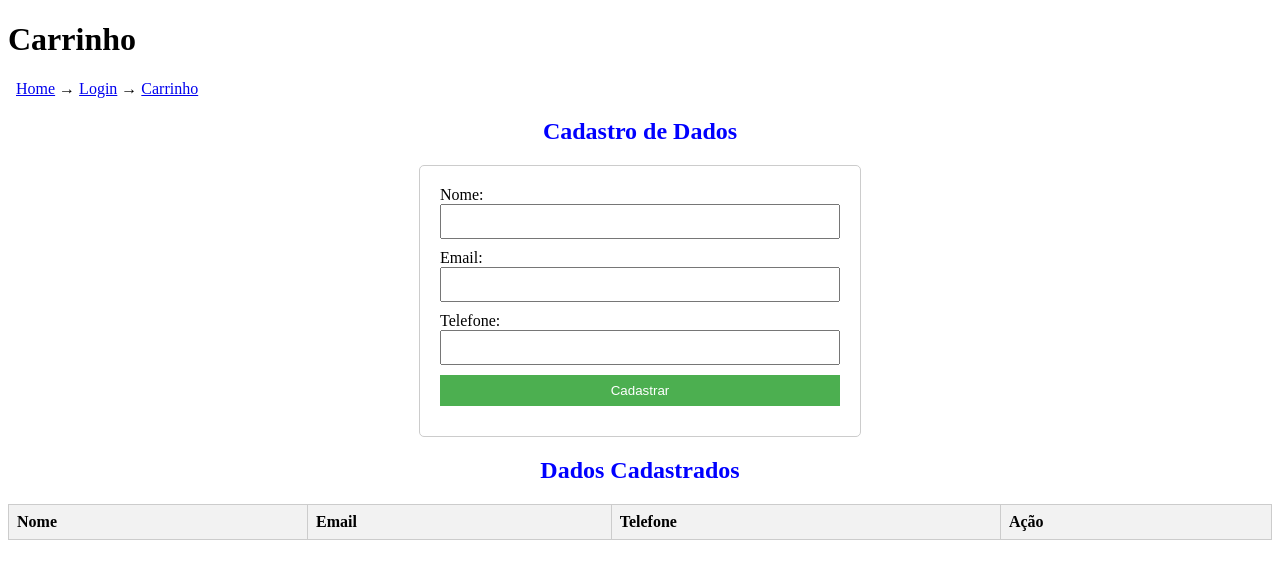
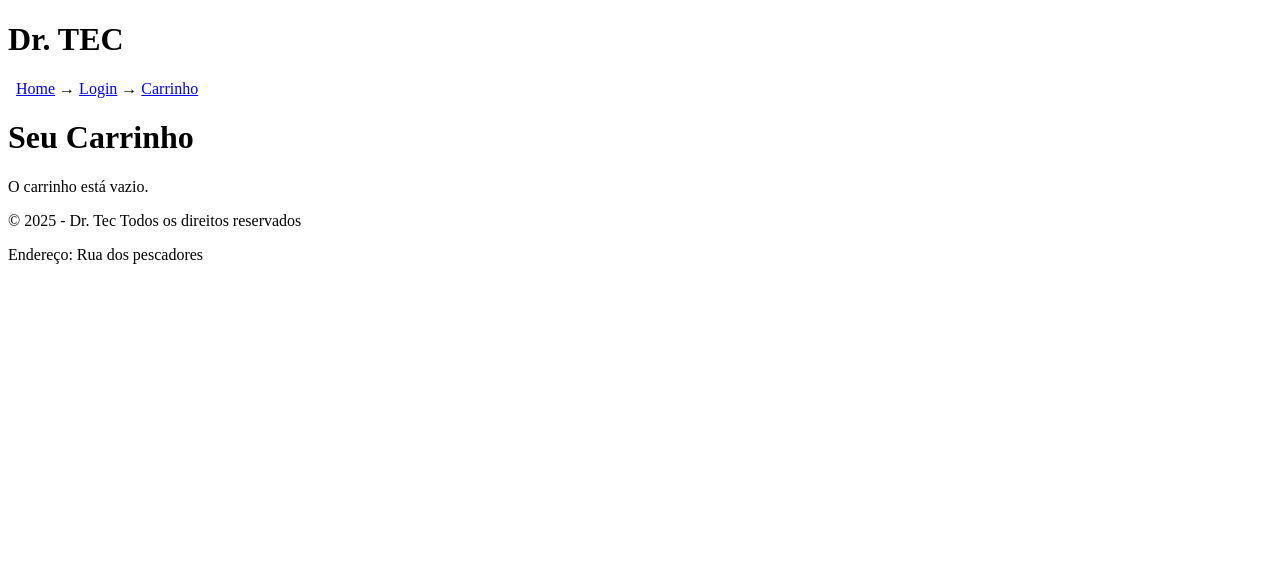
Before and after one commit to gleidsonnq/projetophp, a PHP site: page /carrinho.php in a window 1280 px wide. Shown: the top 579 px of the page. Run offline with PHP 8.4, Linux system fonts and the light colour scheme; lists and menus that the app fills with data are empty.

Commit message:
inclusaoPhp

```diff
--- a/carrinho.php
+++ b/carrinho.php
@@ -1,95 +1,35 @@
-<!DOCTYPE html>
-    <html lang="pt-br">
-    <head>
-        <meta charset="UTF-8">
-        <meta name="viewport" content="width=device-width, initial-scale=1.0">
-        <title>Cadastro de Dados</title>
-        <!estilização da página>
-        <link rel="stylesheet" type="text/css" href="style.css" media="screen"/>
-    </head>
-    <body>
-         <header>
-            <h1>Carrinho</h1>
-            <nav aria-label="Breadcrumb" class="breadcrumb">
-                <ul>
-                    <li><a href="index.php">Home</a></li>
-                    <li><a href="login.php">Login</a></li>
-                    <li><a href="carrinho.php">Carrinho</a></li>
-                </ul>
-            </nav>
-        </header>
-        <h2>Cadastro de Dados</h2>
-        <form method="post">
-            <label for="nome">Nome:</label>
-            <input type="text" id="nome" name="nome" required><br>
-            <label for="email">Email:</label>
-            <input type="email" id="email" name="email" required><br>
-            <label for="telefone">Telefone:</label>
-            <input type="tel" id="telefone" name="telefone"><br>
-            <button type="submit" name="submit">Cadastrar</button>
-        </form>
+<?php
+session_start();
+include('includes/conexao.php');
+if (!isset($_SESSION['carrinho'])) {
+    $_SESSION['carrinho'] = [];
+}
+if (isset($_GET['remover'])) {
+    $id = (int)$_GET['remover'];
+    $_SESSION['carrinho'] = array_filter($_SESSION['carrinho'], fn($i) => $i != $id);
+}
+$carrinho = $_SESSION['carrinho'];
+$ids = implode(',', $carrinho);
+$result = empty($carrinho) ? [] : $conn->query("SELECT * FROM produtos WHERE id IN ($ids)");
+?>
 
-        <h2>Dados Cadastrados</h2>
-        <table>
-            <thead>
-                <tr>
-                    <th>Nome</th>
-                    <th>Email</th>
-                    <th>Telefone</th>
-                    <th>Ação</th>
-                </tr>
-            </thead>
-            <tbody>
-                <?php
-                    // Verifica se o formulário foi submetido
-                    if (isset($_POST['submit'])) {
-                        $nome = htmlspecialchars($_POST['nome']);
-                        $email = htmlspecialchars($_POST['email']);
-                        $telefone = htmlspecialchars($_POST['telefone']);
-                        // Verifica se todos os campos foram preenchidos
-                        if (!empty($nome) && !empty($email)) {
-                            // Abre ou cria o arquivo para escrita
-                            $file = fopen('dados.txt', 'a');
-                            // Escreve os dados no arquivo
-                            fwrite($file, "$nome;$email;$telefone\n");
-                            // Fecha o arquivo
-                            fclose($file);
-                        }
-                    }
-                    // Função para ler e exibir os dados do arquivo
-                    function exibirDados() {
-                        $file = fopen('dados.txt', 'r');
-                        if ($file) {
-                            while (($line = fgets($file)) !== false) {
-                                $dados = explode(';', trim($line));
-                                echo "<tr>";
-                                echo "<td>{$dados[0]}</td>";
-                                echo "<td>{$dados[1]}</td>";
-                                echo "<td>{$dados[2]}</td>";
-                                echo "<td><form method='post'><input type='hidden' name='line'
-                                value='{$line}'><button type='submit'
-                                name='delete'>Apagar</button></form></td>";
-                                echo "</tr>";
-                            }
-                            fclose($file);
-                        }
-                    }
-                    // Verifica se há ação de apagar
-                    if (isset($_POST['delete'])) {
-                        $line_to_delete = $_POST['line'];
-                        $file = file('dados.txt');
-                        $fileToDelete = fopen('dados.txt', 'w');
-                        foreach($file as $line){
-                            if(trim($line) != trim($line_to_delete)){
-                                fwrite($fileToDelete, $line);
-                            }
-                        }
-                        fclose($fileToDelete);
-                    }
-                    // Chama a função para exibir os dados
-                    exibirDados();
-                ?>
-            </tbody>
-        </table>
-    </body>
-</html>
+<?php include('header.php')?>
+
+    <main>
+        <h1>Seu Carrinho</h1>
+        <?php if (empty($carrinho)): ?>
+            <p>O carrinho está vazio.</p>
+        <?php else: ?>
+            <ul>
+            <?php while ($row = $result->fetch_assoc()): ?>
+                <li>
+                    <?php echo $row['nome']; ?> - R$ <?php echo $row['preco']; ?>
+                    <a href="carrinho.php?remover=<?php echo $row['id']; ?>">Remover</a>
+                </li>
+            <?php endwhile; ?>
+            </ul>
+            <a href="finalizar.php">Finalizar Compra</a>
+        <?php endif; ?>
+    </main>
+
+<?php include('footer.php')?>
--- /dev/null
+++ b/footer.php
@@ -0,0 +1,8 @@
+
+        <footer>
+             &copy; 2025 - Dr. Tec Todos os direitos reservados
+             <p>Endereço: Rua dos pescadores</p>
+        </footer>
+    </body>
+
+</html>
--- /dev/null
+++ b/header.php
@@ -0,0 +1,19 @@
+<!DOCTYPE html>
+    <html lang="pt-br">
+    <head>
+        <meta charset="UTF-8">
+        <meta name="viewport" content="witdh=device-width, initial-scale=1.0">
+        <title> Dr Tec</title>
+        <link rel="stylesheet" type="text/css" href="style.css" media="screen"/>
+    </head>
+    <body>
+        <header>
+            <h1>Dr. TEC</h1>
+            <nav aria-label="Breadcrumb" class="breadcrumb">
+                <ul>
+                    <li><a href="index.php">Home</a></li>
+                    <li><a href="login.php">Login</a></li>
+                    <li><a href="carrinho.php">Carrinho</a></li>
+                </ul>
+            </nav>
+        </header>
--- /dev/null
+++ b/includes/conexao.php
@@ -0,0 +1,10 @@
+<?php
+    $host = "localhost";
+    $user = "root";
+    $pass = "";
+    $db = "drtec";
+    $conn = new mysqli($host, $user, $pass, $db);
+    if ($conn->connect_error) {
+        die("Erro: " . $conn->connect_error);
+    }
+?>
--- a/style.css
+++ b/style.css
@@ -45,6 +45,7 @@ h2{
     text-align: center;
 }
 h3{
+    color: pink;
     padding: 5px;
     border-radius: 10px;
     text-align: justify;
@@ -66,3 +67,13 @@ h3{
   margin: 0 .25rem;
   content: "→";
 }
+
+.login{
+    padding: 10px;
+    margin: 50px;
+    background-color: aliceblue;
+}
+.login button{
+    color: black;
+    background-color: red;
+}
```
Also changed, not shown: cadastro_produto.php (added, +31 -0 lines), index.php (+28 -49 lines), login.php (+29 -32 lines), README.md.
